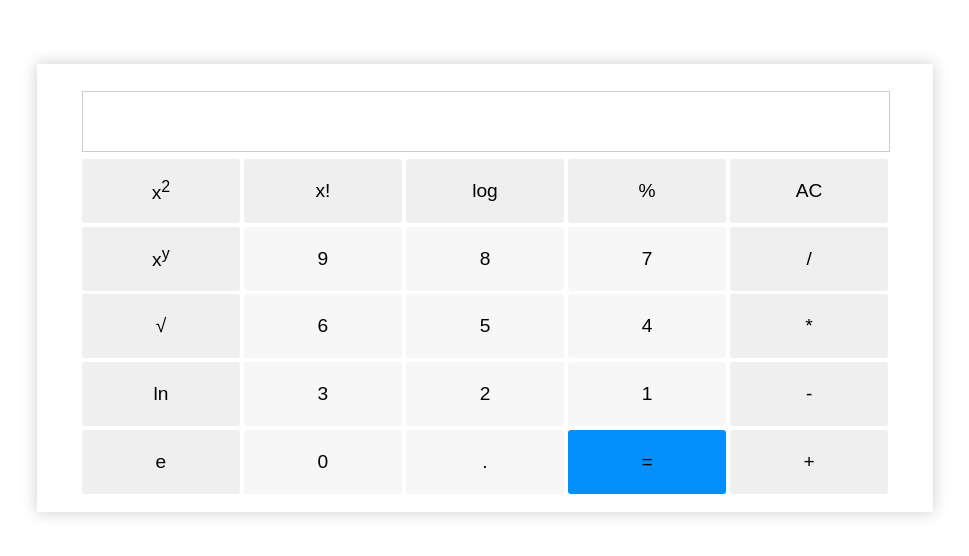
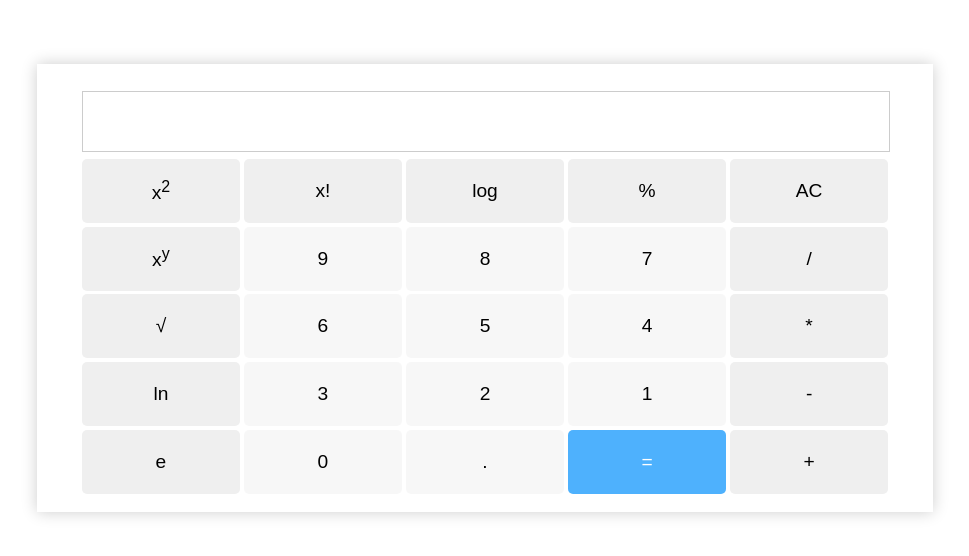
Before and after one commit to adil2604/web-calculator, a plain HTML site: page index.html in a window 1280 px wide. Shown: the whole page, without its empty margins (155-1124 px from the left). Drawn offline with Linux system fonts and the light colour scheme.

Commit message:
Minor changes

```diff
--- a/index.css
+++ b/index.css
@@ -23,12 +23,13 @@ button{
   font-size: 1.5vw;
   width: 100%;
   height: 100%;
-  border-radius: 3px;
-  transition: 0.3s;
+  border-radius: 5px;
+  transition: 0.4s;
   outline: none;
 }
 button:hover{
   background-color: rgba(0, 0, 0, 0.2) !important;
+
 }
 .w button{
   background-color: rgba(0,0,0,0.03);
@@ -86,8 +87,12 @@ input{
 
 .result button {
   grid-area: 6 / 4 / 7 / 5;
-  background-color: #0390fc;
+  background-color: rgba(3, 144, 252,0.7) ;
+  color: white;
  }
+.result button:hover{
+  background-color: rgba(3, 144, 252,1) !important  ;
+}
 
 .persent { grid-area: 2 / 4 / 3 / 5; }
 
```
